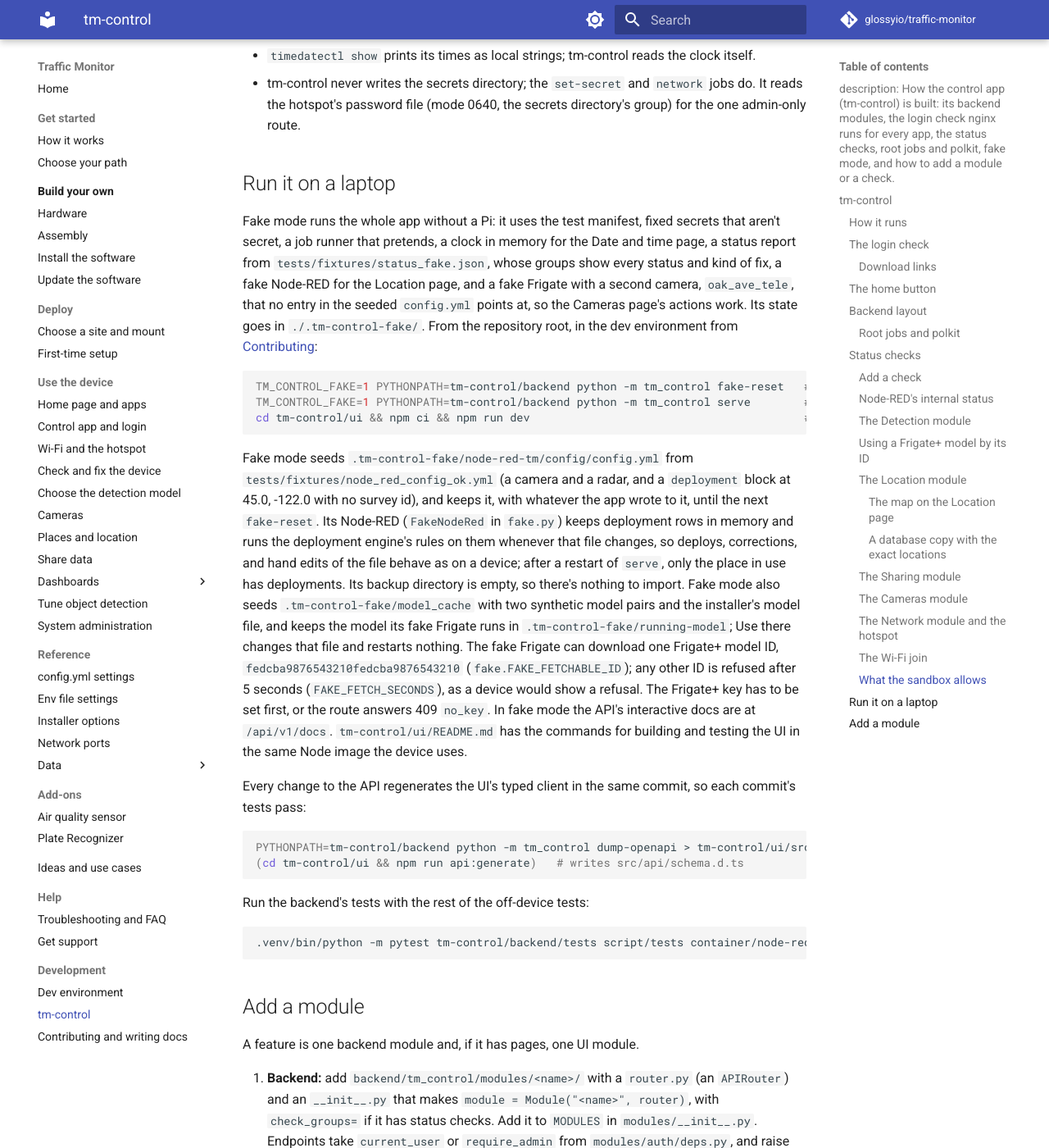
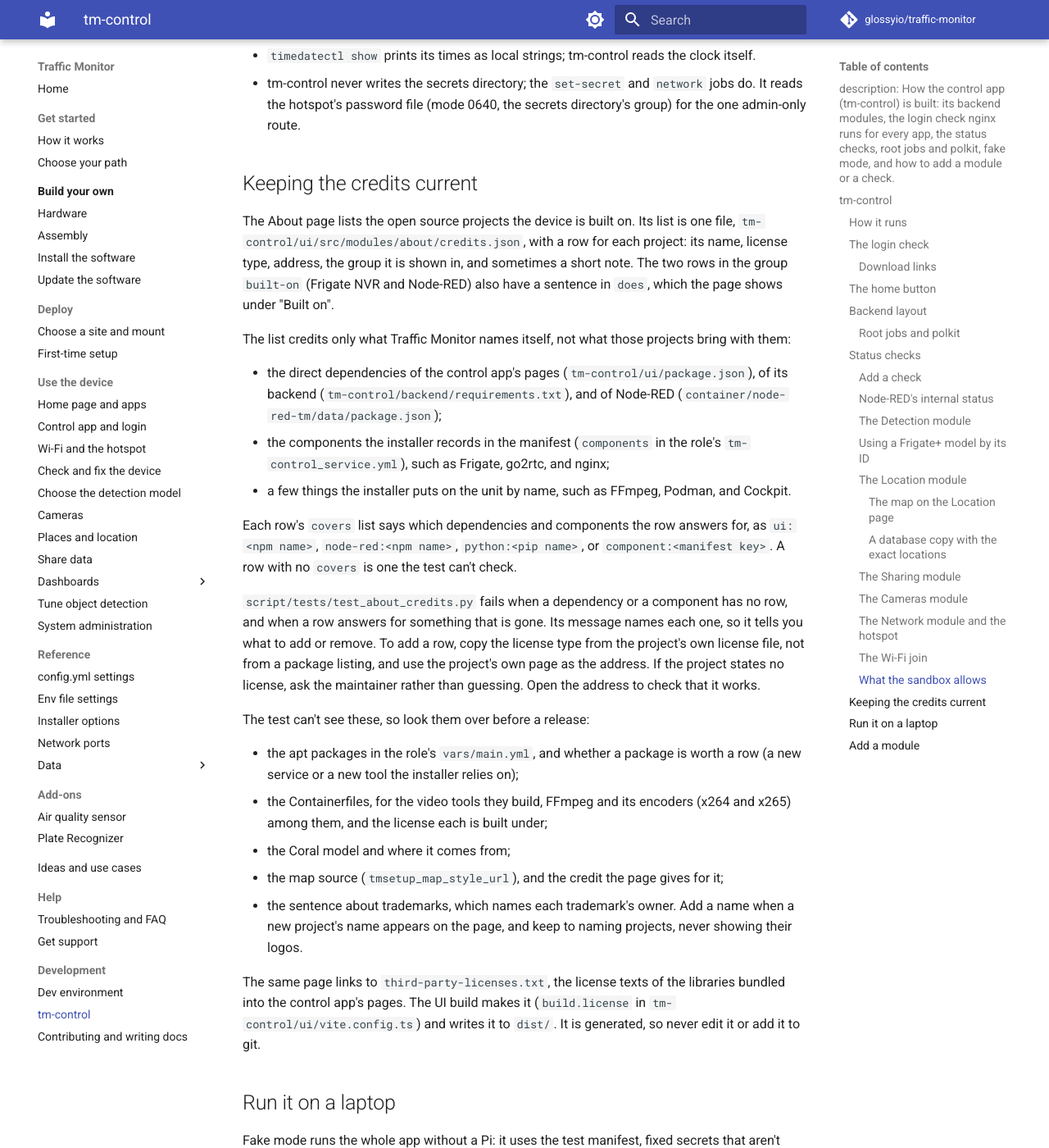
Before and after one commit to glossyio/traffic-monitor, an MkDocs documentation site: the page built from docs/development/tm-control.md, in a window 1280 px wide and 1400 px high, scrolled down 30553 px. Shown: the whole window at 82% size. Built offline with MkDocs 1.6.1 and Material for MkDocs 9.7.7, drawn with Linux system fonts in a browser that asks for light colours; comment, search, counter and statistics services are not loaded; the version menu is left out; some of the changed text lies outside the part shown.

Commit message:
Document the About page and how its credits are kept
Add the About page to the control app's docs and to the contributor
pages: the Administrators and viewers table, a "Keeping the credits
current" section that says what the credits list covers, how to fill a
row, and what the test cannot see, the UI README (including the
generated third-party-licenses.txt and the parade), and CLAUDE.md.

Assisted-by: Claude Code 2.1.331 (CLI)
AI-Model: Claude Sonnet 5.5 (claude-sonnet-5-5)
AI-Effort: high
AI-Role: drafted

```diff
--- a/docs/development/tm-control.md
+++ b/docs/development/tm-control.md
@@ -4,7 +4,7 @@ description: How the control app (tm-control) is built: its backend modules, the
 
 # tm-control
 
-`tm-control` is the device's control app: the home page, setup, the login in front of every app, the device's accounts, and the Status, Device, Date and time, Network, Detection, Cameras, and Location pages. [Control app and login](../use/control-app.md), [Check and fix the device](../use/device-health.md), [Wi-Fi and the hotspot](../use/wifi-hotspot.md), [Choose the detection model](../use/detection.md), [Cameras](../use/cameras.md), and [Places and location](../use/location.md) describe it from the operator's side. This page is for changing it.
+`tm-control` is the device's control app: the home page, setup, the login in front of every app, the device's accounts, and the Status, Device, Date and time, Network, Detection, Cameras, Location, and About pages. [Control app and login](../use/control-app.md), [Check and fix the device](../use/device-health.md), [Wi-Fi and the hotspot](../use/wifi-hotspot.md), [Choose the detection model](../use/detection.md), [Cameras](../use/cameras.md), and [Places and location](../use/location.md) describe it from the operator's side. This page is for changing it.
 
 It has three parts, all in the repository's [`tm-control/`](https://github.com/glossyio/traffic-monitor/tree/main/tm-control) folder:
 
@@ -418,6 +418,30 @@ nginx's sign-in rule is in `container/revproxy/nginx.conf.j2`. On the hotspot dn
 * `timedatectl show` prints its times as local strings; tm-control reads the clock itself.
 * tm-control never writes the secrets directory; the `set-secret` and `network` jobs do. It reads the hotspot's password file (mode 0640, the secrets directory's group) for the one admin-only route.
 
+## Keeping the credits current
+
+The About page lists the open source projects the device is built on. Its list is one file, `tm-control/ui/src/modules/about/credits.json`, with a row for each project: its name, license type, address, the group it is shown in, and sometimes a short note. The two rows in the group `built-on` (Frigate NVR and Node-RED) also have a sentence in `does`, which the page shows under "Built on".
+
+The list credits only what Traffic Monitor names itself, not what those projects bring with them:
+
+* the direct dependencies of the control app's pages (`tm-control/ui/package.json`), of its backend (`tm-control/backend/requirements.txt`), and of Node-RED (`container/node-red-tm/data/package.json`);
+* the components the installer records in the manifest (`components` in the role's `tm-control_service.yml`), such as Frigate, go2rtc, and nginx;
+* a few things the installer puts on the unit by name, such as FFmpeg, Podman, and Cockpit.
+
+Each row's `covers` list says which dependencies and components the row answers for, as `ui:<npm name>`, `node-red:<npm name>`, `python:<pip name>`, or `component:<manifest key>`. A row with no `covers` is one the test can't check.
+
+`script/tests/test_about_credits.py` fails when a dependency or a component has no row, and when a row answers for something that is gone. Its message names each one, so it tells you what to add or remove. To add a row, copy the license type from the project's own license file, not from a package listing, and use the project's own page as the address. If the project states no license, ask the maintainer rather than guessing. Open the address to check that it works.
+
+The test can't see these, so look them over before a release:
+
+* the apt packages in the role's `vars/main.yml`, and whether a package is worth a row (a new service or a new tool the installer relies on);
+* the Containerfiles, for the video tools they build, FFmpeg and its encoders (x264 and x265) among them, and the license each is built under;
+* the Coral model and where it comes from;
+* the map source (`tmsetup_map_style_url`), and the credit the page gives for it;
+* the sentence about trademarks, which names each trademark's owner. Add a name when a new project's name appears on the page, and keep to naming projects, never showing their logos.
+
+The same page links to `third-party-licenses.txt`, the license texts of the libraries bundled into the control app's pages. The UI build makes it (`build.license` in `tm-control/ui/vite.config.ts`) and writes it to `dist/`. It is generated, so never edit it or add it to git.
+
 ## Run it on a laptop
 
 Fake mode runs the whole app without a Pi: it uses the test manifest, fixed secrets that aren't secret, a job runner that pretends, a clock in memory for the Date and time page, a status report from `tests/fixtures/status_fake.json`, whose groups show every status and kind of fix, a fake Node-RED for the Location page, and a fake Frigate with a second camera, `oak_ave_tele`, that no entry in the seeded `config.yml` points at, so the Cameras page's actions work. Its state goes in `./.tm-control-fake/`. From the repository root, in the dev environment from [Contributing](contributing.md):
```
Also changed, not shown: CLAUDE.md (+1 -1 lines), docs/use/control-app.md (+2 -1 lines), tm-control/ui/README.md (+18 -2 lines), 1 other file.
